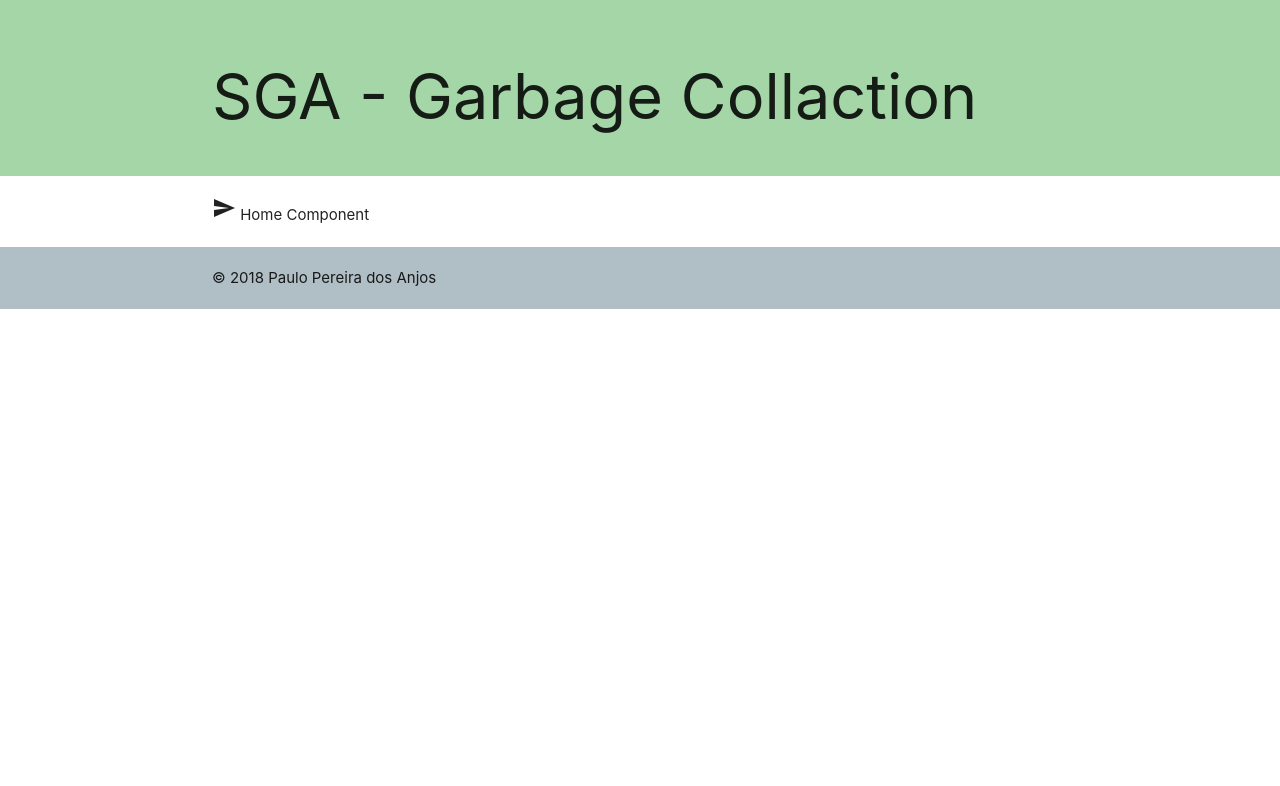
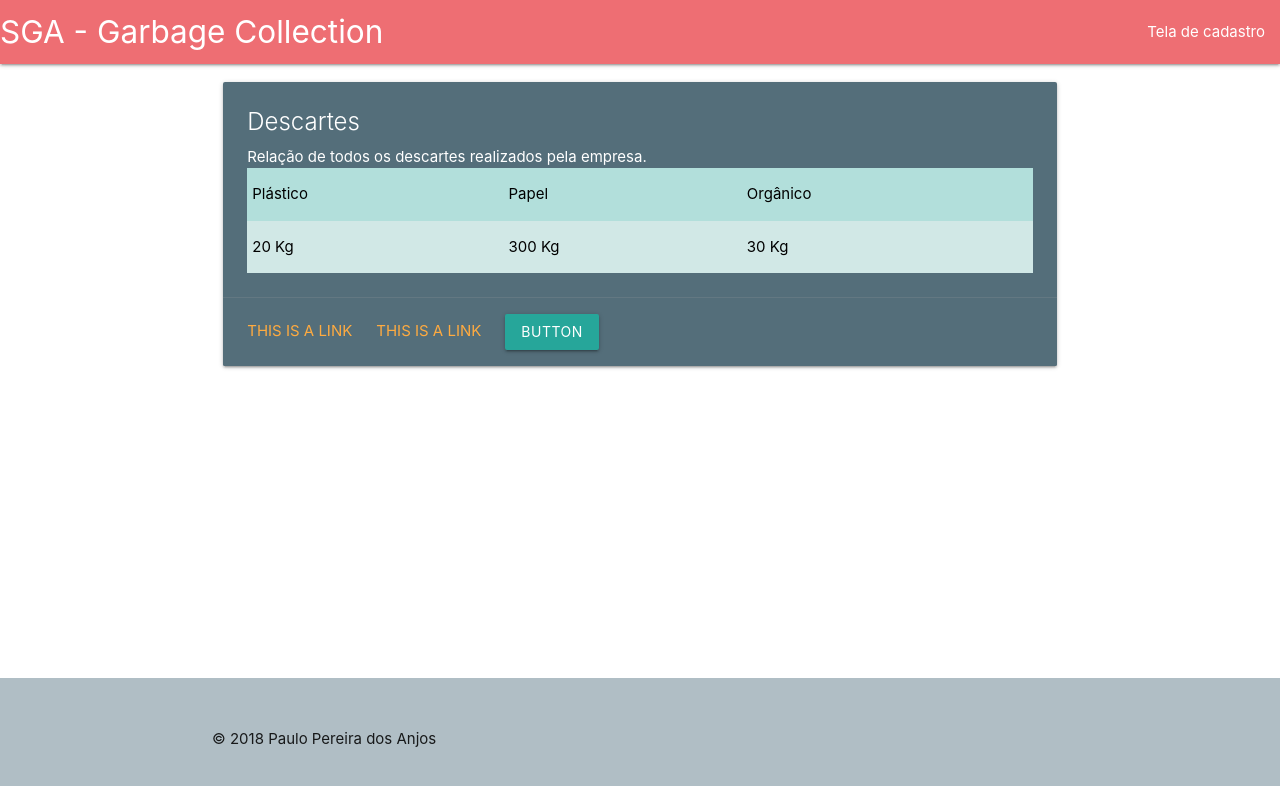
Before and after one commit to K3yboard/sga-garbage-collection, an Angular app in the folder projeto/: page / in a window 1280 px wide. Shown: the top 786 px of the page. Built offline with nearby package versions, Linux system fonts and the light colour scheme.

Commit message:
Adicionando rota para o component home

```diff
--- a/projeto/src/app/app.component.css
+++ b/projeto/src/app/app.component.css
@@ -0,0 +1,7 @@
+h1 {
+  margin: 20px 0;
+  text-shadow: 2px 2px 7px #000000bf;
+  color: #fff;
+  font-size: 34px;
+  text-align: center;
+}
--- a/projeto/src/app/app.component.html
+++ b/projeto/src/app/app.component.html
@@ -7,13 +7,20 @@
     <title>SGA - Garbage Collection</title>
   </head>
   <body>
-    <header class="green lighten-3">
-      <div class="container">
-        <h1>SGA - Garbage Collaction</h1>
+    <header class="teal lighten-3">
+      <div class="navbar-fixed">
+        <nav>
+          <div class="nav-wrapper">
+            <a href="#!" class="brand-logo">SGA - Garbage Collection</a>
+            <ul class="right">
+              <li><a href="sass.html">Tela de cadastro</a></li>
+            </ul>
+          </div>
+        </nav>
       </div>
     </header>
     <div class="main container">
-      <app-home></app-home>
+      <router-outlet></router-outlet>
     </div>
     <footer class="blue-grey lighten-3">
       <div class="container">
--- a/projeto/src/app/app.module.ts
+++ b/projeto/src/app/app.module.ts
@@ -1,5 +1,8 @@
 import { BrowserModule } from '@angular/platform-browser';
 import { NgModule } from '@angular/core';
+import { RouterModule } from '@angular/router';
+
+import { ROUTES } from './app.routes';
 
 import { AppComponent } from './app.component';
 import { HomeComponent } from './home/home.component';
@@ -10,7 +13,8 @@ import { HomeComponent } from './home/home.component';
     HomeComponent
   ],
   imports: [
-    BrowserModule
+    BrowserModule,
+    RouterModule.forRoot(ROUTES)
   ],
   providers: [],
   bootstrap: [AppComponent]
--- /dev/null
+++ b/projeto/src/app/app.routes.ts
@@ -0,0 +1,6 @@
+import { Routes } from '@angular/router';
+import { HomeComponent } from 'src/app/home/home.component';
+
+export const ROUTES: Routes = [
+  { path: '', component: HomeComponent }
+];
--- a/projeto/src/app/home/home.component.html
+++ b/projeto/src/app/home/home.component.html
@@ -1,3 +1,32 @@
-<p>
-    <i class="material-icons">send</i> Home Component
-</p>
+
+<div class="row">
+  <div class="col s12">
+    <div class="card blue-grey darken-1">
+      <div class="card-content white-text">
+        <span class="card-title">Descartes</span>
+        <p>Relação de todos os descartes realizados pela empresa.</p>
+        <table class="striped teal lighten-4 black-text">
+          <thead>
+            <tr>
+              <th>Plástico</th>
+              <th>Papel</th>
+              <th>Orgânico</th>
+            </tr>
+          </thead>
+          <tbody>
+            <tr>
+              <td>20 Kg</td>
+              <td>300 Kg</td>
+              <td>30 Kg</td>
+            </tr>
+          </tbody>
+        </table>
+      </div>
+      <div class="card-action">
+        <a href="#">This is a link</a>
+        <a href="#">This is a link</a>
+        <a class="waves-effect waves-light btn">button</a>
+      </div>
+    </div>
+  </div>
+</div>
--- a/projeto/src/assets/css/base.css
+++ b/projeto/src/assets/css/base.css
@@ -1,7 +1,3 @@
 .container {
-  display: block;
-  width: 100%;
-  max-width: 940px;
-  padding: 20px;
-  margin: 0 auto;
+  padding: 10px 20px;
 }
--- a/projeto/src/styles.css
+++ b/projeto/src/styles.css
@@ -2,3 +2,17 @@
 @import url('./assets/css/reset.css');
 @import url('./assets/css/icons.css');
 @import url('./assets/css/base.css');
+
+body {
+  display: flex;
+  min-height: 100vh;
+  flex-direction: column;
+}
+
+footer {
+  padding: 40px 0;
+}
+
+.main {
+  flex: 1 0 auto;
+}
```
